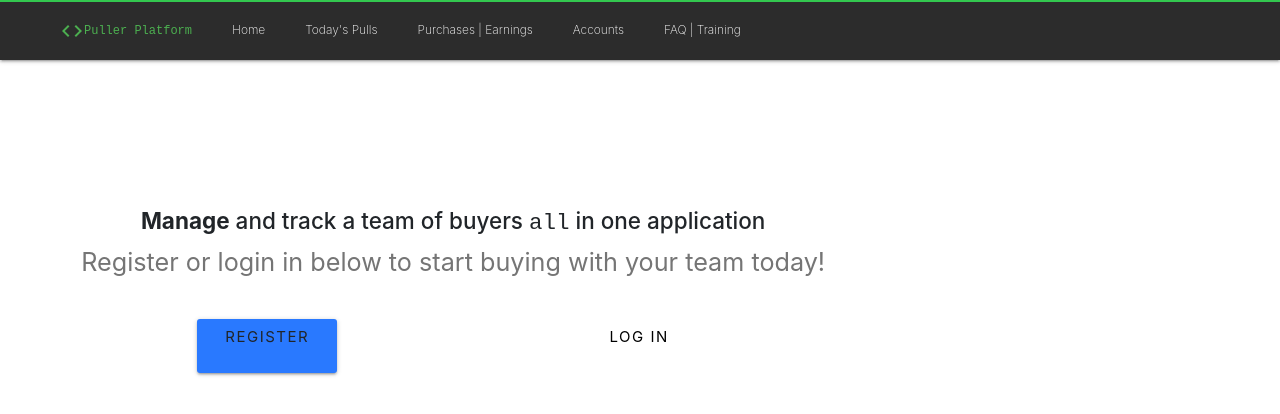
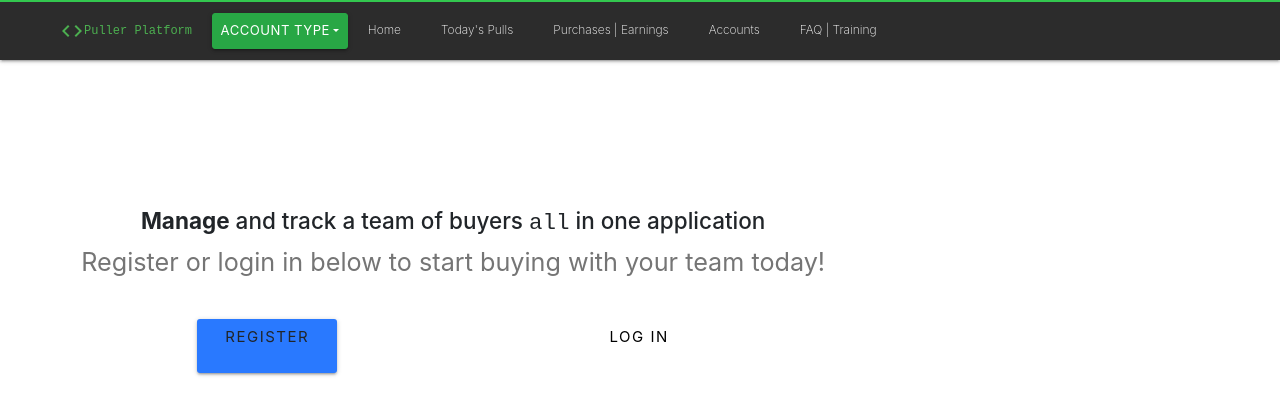
Before and after one commit to cgp6012/puller-platform, a React (Create React App) app in the folder client/: page / in a window 1280 px wide. Shown: the top 414 px of the page. Built offline with nearby package versions, Linux system fonts and the light colour scheme.

Commit message:
added account type option to navbar

```diff
--- a/client/src/components/layout/Navbar.js
+++ b/client/src/components/layout/Navbar.js
@@ -1,5 +1,7 @@
 import React, { Component } from "react";
 import { Link } from "react-router-dom";
+import { Dropdown,DropdownButton,Card,Button,Table } from 'react-bootstrap';
+
 class Navbar extends Component {
   render() {
     return (
@@ -10,6 +12,10 @@ class Navbar extends Component {
         <i className="material-icons">code</i>
          Puller Platform
         </Link>
+        <DropdownButton variant="success" title="Account Type" size="sm">
+  <Dropdown.Item href="">ADMINISTRATOR</Dropdown.Item>
+  <Dropdown.Item href="/dashboard">STANDARD</Dropdown.Item>
+</DropdownButton>
         <Link className="nav-list-item" to="/dashboard">
           Home
         </Link>
```
